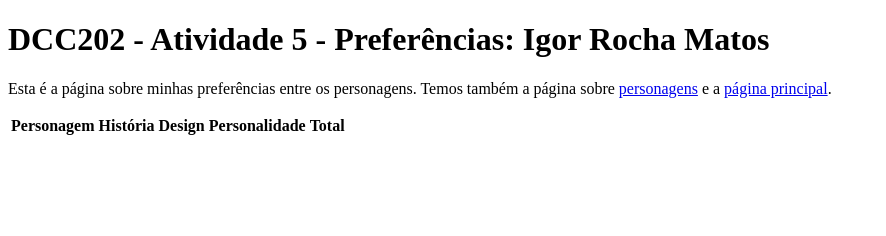
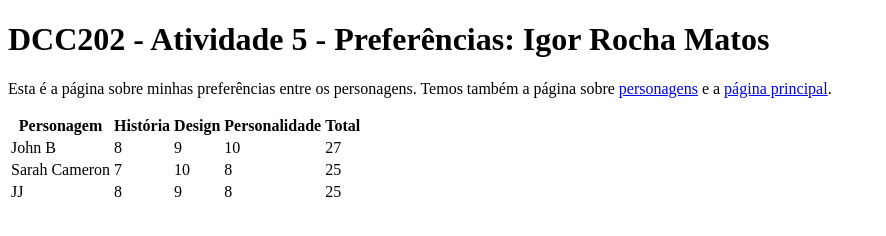
Before and after one commit to ufjf-dcc202/ufjf-dcc202-2023-3-b-atv5-matos17igor, a website: page preferencias.html in a window 1280 px wide. Shown: the whole page, without its empty margins (0-886 px from the left). Drawn offline with Linux system fonts and the light colour scheme.

Commit message:
preferencia.html completa

```diff
--- a/preferencias.html
+++ b/preferencias.html
@@ -19,28 +19,29 @@
                     <th>Total</th>
                 </tr>
             </thead>
-            <tbody></tbody>
+            <tbody>
                 <tr>
-                <td></td>
-                <td></td>
-                <td></td>
-                <td></td>
-                <td></td>
+                    <td>John B</td>
+                    <td>8</td>
+                    <td>9</td>
+                    <td>10</td>
+                    <td>27</td>
                 </tr>
                 <tr>
-                <td></td>
-                <td></td>
-                <td></td>
-                <td></td>
-                <td></td>
+                    <td>Sarah Cameron</td>
+                    <td>7</td>
+                    <td>10</td>
+                    <td>8</td>
+                    <td>25</td>
                 </tr>
                 <tr>
-                <td></td>
-                <td></td>
-                <td></td>
-                <td></td>
-                <td></td>
+                    <td>JJ</td>
+                    <td>8</td>
+                    <td>9</td>
+                    <td>8</td>
+                    <td>25</td>
                 </tr>
+            </tbody>
         </table>
     </main>
 </body>
```
Lines whose indentation alone changed are shown as unchanged.
